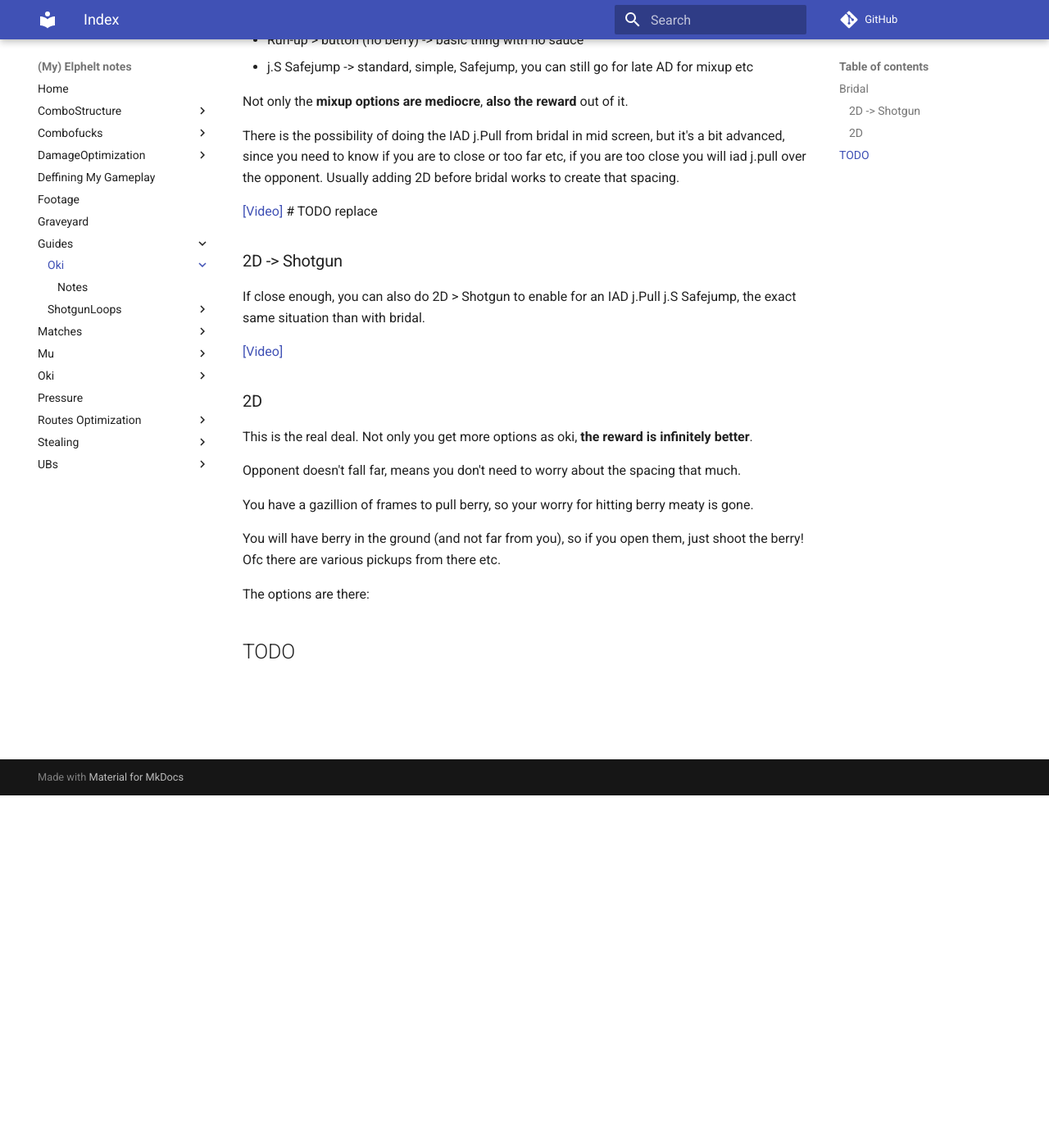
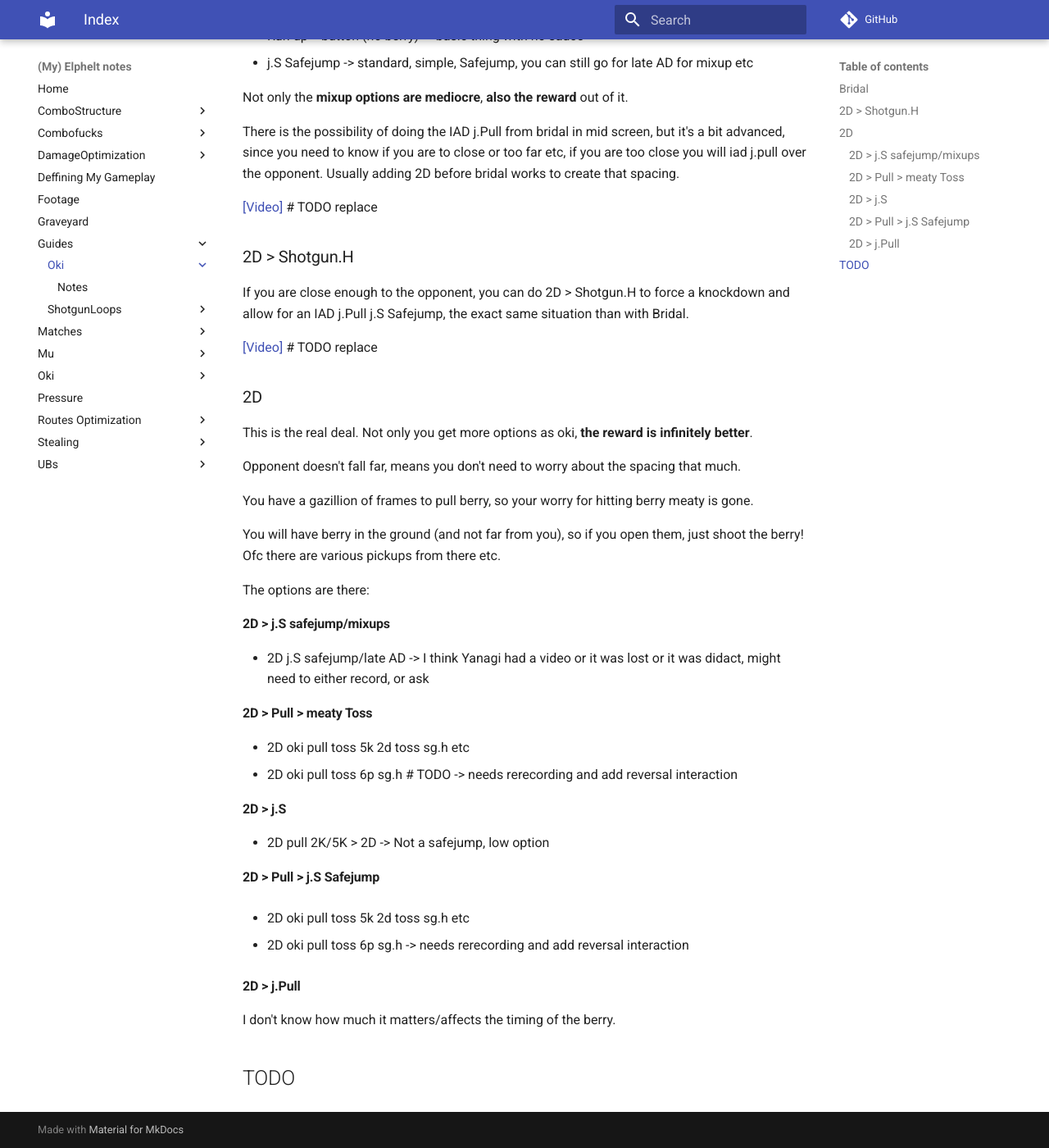
Before and after one commit to OriolFilter/Elphelt, an MkDocs documentation site: the page built from docs/Guides/Oki/README.md, in a window 1280 px wide and 1400 px high, scrolled down 430 px. Shown: the whole window at 82% size. Built offline with MkDocs 1.6.1 and Material for MkDocs 9.7.7, drawn with Linux system fonts in a browser that asks for light colours; comment, search, counter and statistics services are not loaded.

Commit message:
More text, need to upload the videos

```diff
--- a/docs/Guides/Oki/README.md
+++ b/docs/Guides/Oki/README.md
@@ -1,5 +1,5 @@
 
-# Bridal
+## Bridal
 
 Bridal overall, **as a general rule of thumb** gives a mediocre oki (as long meter is not involved).
 
@@ -18,11 +18,11 @@ There is the possibility of doing the IAD j.Pull from bridal in mid screen, but
 [[Video]](https://discord.com/channels/121387821977042945/121388142941962241/1547711994860146818) # TODO replace
 
 
-## 2D -> Shotgun
+## 2D > Shotgun.H
 
-If close enough, you can also do 2D > Shotgun to enable for an IAD j.Pull j.S Safejump, the exact same situation than with bridal.
+If you are close enough to the opponent, you can do 2D > Shotgun.H to force a knockdown and allow for an IAD j.Pull j.S Safejump, the exact same situation than with Bridal.
 
-[[Video]](https://discord.com/channels/121387821977042945/121388142941962241/1547711507687546920)
+[[Video]](https://discord.com/channels/121387821977042945/121388142941962241/1547711507687546920) # TODO replace
 
 ## 2D
 
@@ -36,4 +36,29 @@ You will have berry in the ground (and not far from you), so if you open them, j
 
 The options are there:
 
+### 2D > j.S safejump/mixups
+
+- 2D j.S safejump/late AD   -> I think Yanagi had a video or it was lost or it was didact, might need to either record, or ask
+
+
+### 2D > Pull > meaty Toss
+
+- 2D oki pull toss 5k 2d toss sg.h etc
+- 2D oki pull toss 6p sg.h   # TODO -> needs rerecording and add reversal interaction
+
+### 2D > j.S
+
+- 2D pull 2K/5K > 2D  -> Not a safejump, low option
+
+### 2D > Pull > j.S Safejump
+
+- 2D oki pull toss 5k 2d toss sg.h etc
+
+- 2D oki pull toss 6p sg.h  -> needs rerecording and add reversal interaction
+
+### 2D > j.Pull
+
+I don't know how much it matters/affects the timing of the berry.
+
+
 # TODO
```
